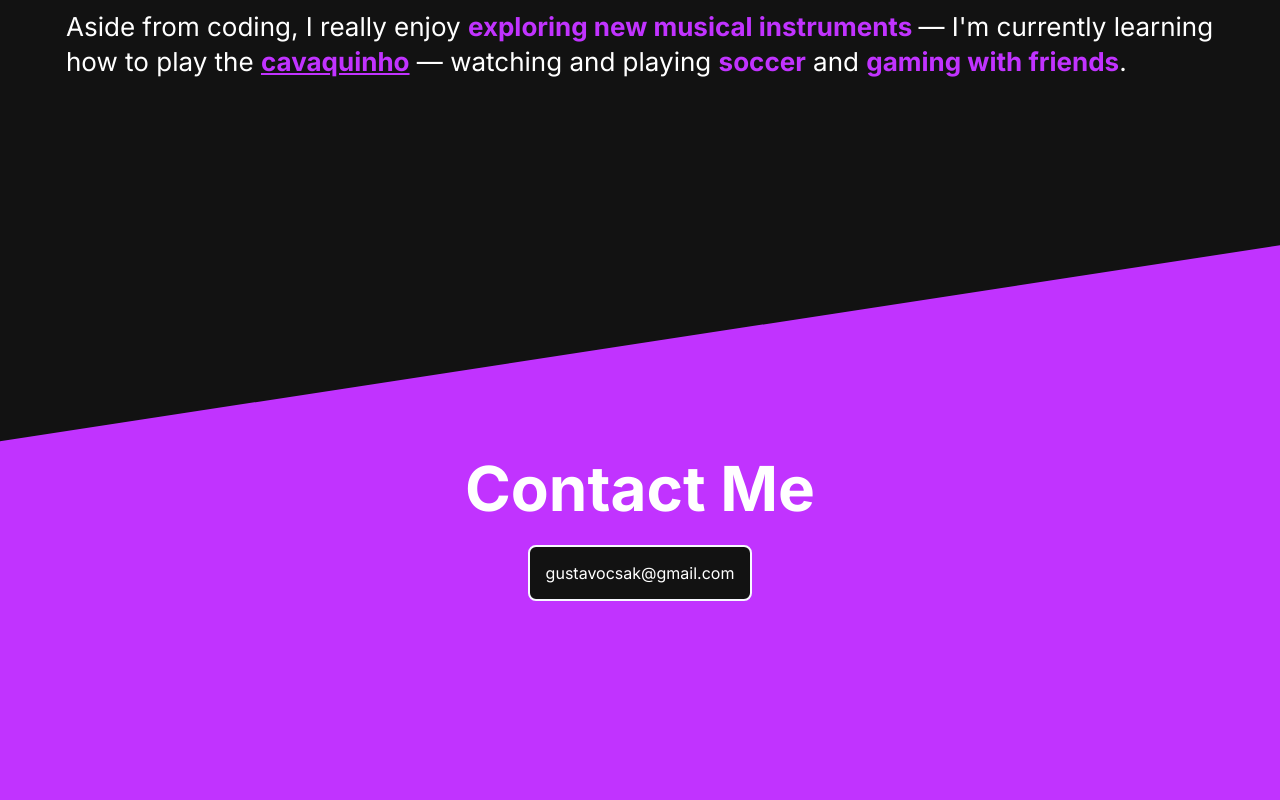
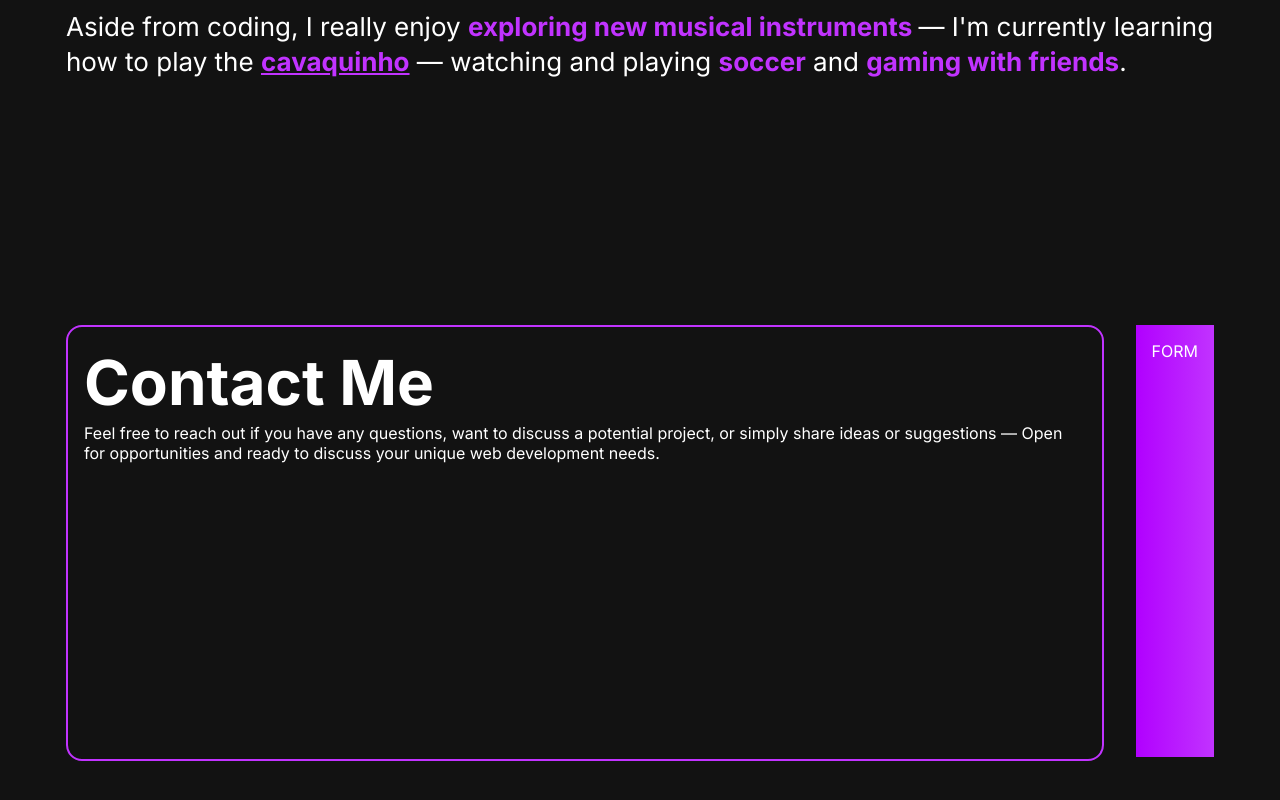
Before and after one commit to gustavocsak/portfolio, a React (Create React App) app: page / in a window 1280 px wide. Shown: the part 2297-3097 px from the top of the page. Built offline with nearby package versions, Linux system fonts and the light colour scheme; the HTML template or start-up script is replaced by a standard one.

Commit message:
Working on contact section:

```diff
--- a/src/components/Contact.js
+++ b/src/components/Contact.js
@@ -9,8 +9,7 @@ const Section = styled.div`
     align-items: center;
     justify-content: space-between;
 	padding: 5rem;
-	background-color: ${color.primaryPurple};
-	clip-path: polygon(0 35%,100% 0,100% 100%,0 100%);
+	height: fit-content;
     @media only screen and (max-width: 768px) {
 		height: fit-content;
 		min-height: 100%;
@@ -24,8 +23,7 @@ const Container = styled.div`
     height: 50vh;
     width: 1400px;
     display: flex;
-    flex-direction: row;
-
+    align-items: flex-start;
 	justify-content: center;
 
 	@media only screen and (max-width: 768px) {
@@ -35,10 +33,12 @@ const Container = styled.div`
 
 const Wrap = styled.div`
 	display: flex;
-	flex-direction: column;
+	flex-direction: row;
 	justify-content: center;
-	align-items: center;
-	gap: 1rem;
+	align-items: flex-start;
+	height: 100%;
+	width: 82%;
+	gap: 2rem;
 `
 
 const Title = styled.div`
@@ -47,11 +47,36 @@ const Title = styled.div`
     line-height: 5rem;
 `
 
+const Left = styled.div`
+	border: 2px solid ${color.primaryPurple};
+	border-radius: 1rem;
+	background-color: ${color.primaryBlack};
+	padding: 1rem;
+	flex-grow: 1;
+
+	height: 100%;
+`
+
+const Subtitle = styled.div`
+
+`
+
+const Right = styled.div`
+	background: linear-gradient(90deg, ${color.gradientPurple} 0%, ${color.primaryPurple} 100%);
+	padding: 1rem;
+	height: 100%;
+	flex-grow: 2;
+`
+
 const EmailBox = styled.div`
+	display: flex;
 	background-color: ${color.primaryBlack};
 	border: 2px solid ${color.primaryWhite};
     border-radius: 0.5rem;
 	padding: 1rem;
+`
+
+const EmailAddress = styled.div`
 `
 
 
@@ -61,9 +86,20 @@ const Contact = () => {
 		<Section>
 			<Container>
 				<Wrap>
-					<Title>Contact Me</Title>
+					<Left>
+						<Title>Contact Me</Title>
+						<Subtitle>
+							Feel free to reach out if you have any questions, want to discuss a potential project,
+							or simply share ideas or suggestions — Open for opportunities and ready to discuss
+							your unique web development needs.
+						</Subtitle>
+					</Left>
+					<Right>
+						FORM
+					</Right>
 
-					<EmailBox>gustavocsak@gmail.com</EmailBox>
+
+
 				</Wrap>
 			</Container>
 		</Section>
--- a/src/components/Project.js
+++ b/src/components/Project.js
@@ -12,7 +12,8 @@ import { color } from "../utils/constants"
 /**
  *
  * TODO: make it responsive
- *
+ * TODO: cards with slight different black color
+ *       maybe add box-shadow and have the glow light behind effect following mouse
  */
 
 
@@ -48,7 +49,7 @@ const Info = styled.div`
 `
 
 const ProjectTitle = styled.h1`
-    font-size: 55px;
+    font-size: 47px;
 
 `
 
@@ -108,13 +109,14 @@ const Project = ({ project }) => {
             case "express": return <SiExpress color={color.primaryPurple} size={"25px"} />;
             case "bootstrap": return <BsBootstrap color={color.primaryPurple} size={"25px"} />;
             case "javascript": return <IoLogoJavascript color={color.primaryPurple} size={"25px"} />;
+            default: break;
         }
     }
 
     const onEnter = ({ currentTarget }) => {
         const buttonClasses = currentTarget.className.split(" ");
         gsap.to(currentTarget, {
-            backgroundColor: buttonClasses[2] == "button" ? color.primaryPurple : color.primaryBlack,
+            backgroundColor: buttonClasses[2] === "button" ? color.primaryPurple : color.primaryBlack,
             borderColor: color.primaryPurple,
             scale: 1.1,
             duration: 0.2
@@ -124,7 +126,7 @@ const Project = ({ project }) => {
     const onLeave = ({ currentTarget }) => {
         const buttonClasses = currentTarget.className.split(" ");
         gsap.to(currentTarget, {
-            backgroundColor: buttonClasses[2] == "button" ? color.primaryBlack : color.primaryPurple,
+            backgroundColor: buttonClasses[2] === "button" ? color.primaryBlack : color.primaryPurple,
             scale: 1,
             duration: 0.2,
         })
```
